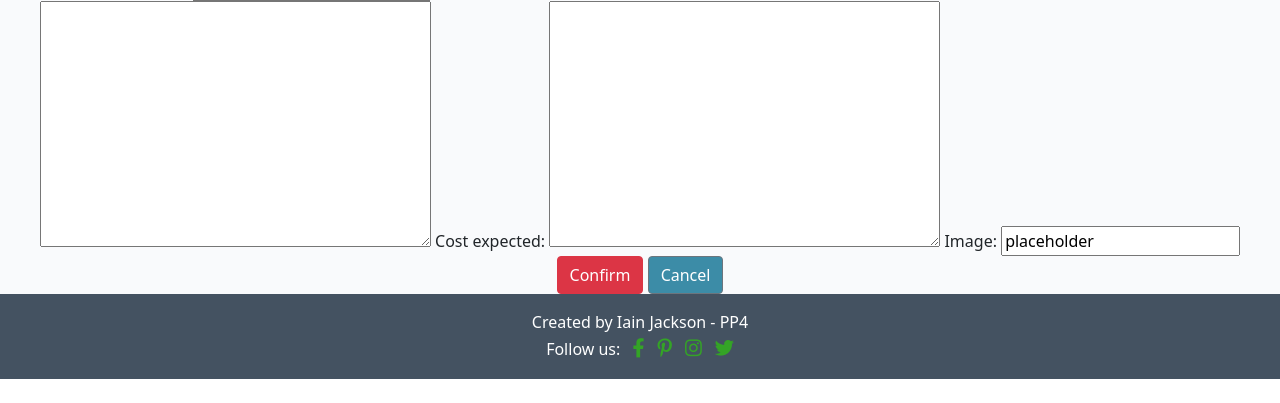
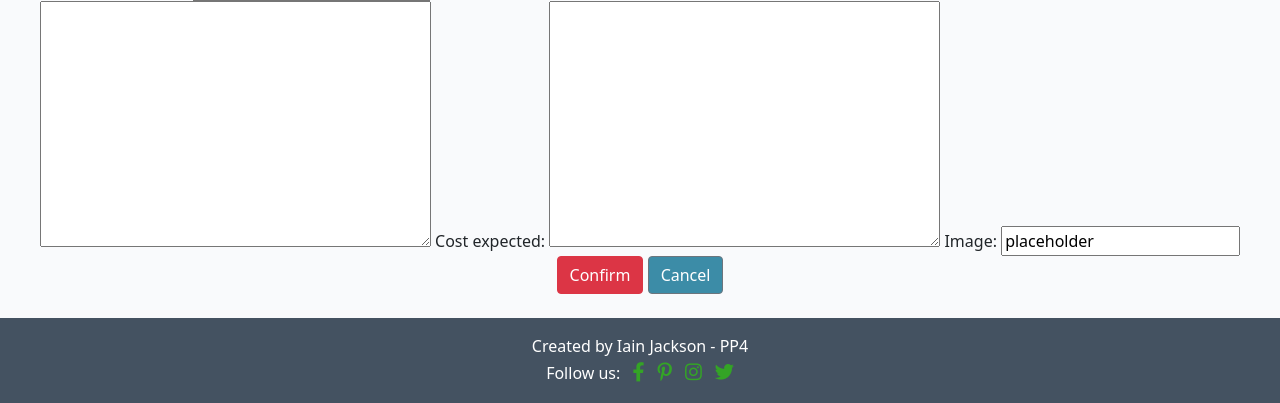
Before and after one commit to IainJackson90/pp4-holiday-dreams, a Django app: template templates/delete_post.html in a window 1280 px wide. Shown: the part 1085-1488 px from the top of the page. Before the commit the page ends 1464 px from the top, so only its background shows below. Run offline with Django 4.2, Linux system fonts and the light colour scheme; the template is opened without the code that fills it: values that come from a table or form of the project are taken from there, others are empty; parts of the project's set-up code (start-up, migrations or seed data) failed here and were passed over.

Commit message:
Update: delete_html button spacing

```diff
--- a/templates/delete_post.html
+++ b/templates/delete_post.html
@@ -15,7 +15,7 @@
         This can not be undone!!
     </p>
     {{ form }}
-    <input type="submit" value="Confirm" class="btn btn-danger">
-    <a href="{% url 'post_detail' post.slug  %}" class="cancel-link btn btn-secondary ">Cancel</a>
+    <input type="submit" value="Confirm" class="btn btn-danger mb-4">
+    <a href="{% url 'post_detail' post.slug  %}" class="cancel-link btn btn-secondary mb-4 ">Cancel</a>
 </form>
 {% endblock %}
```
Also changed, not shown: README.md, assets/images/postdelete.png (added).
